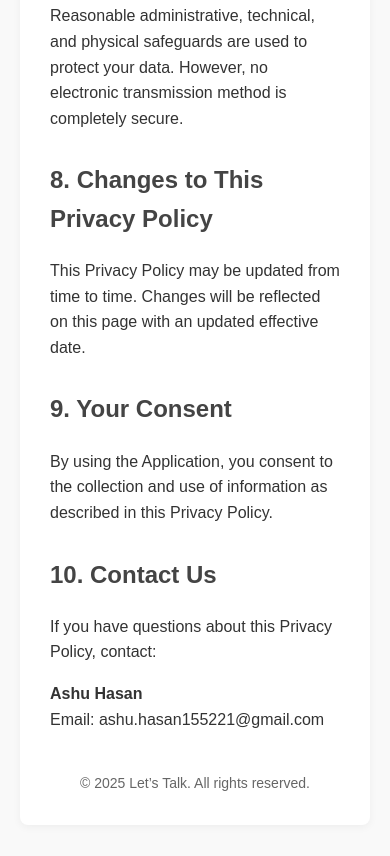
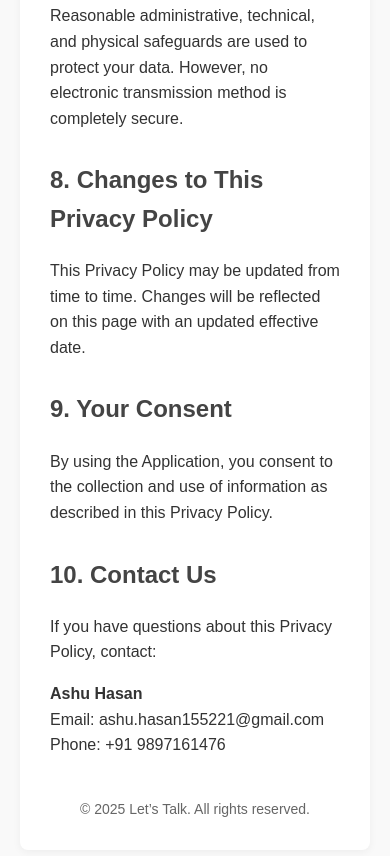
Before and after one commit to Ashu-Hasan/lets-talk-privacy-policy, a plain HTML site: page index.html in a window 390 px wide. Shown: the part 2795-3651 px from the top of the page. Drawn offline with Linux system fonts and the light colour scheme.

Commit message:
Add phone number to contact information

```diff
--- a/index.html
+++ b/index.html
@@ -162,6 +162,7 @@ If you have questions about this Privacy Policy, contact:
 <p>
 <strong>Ashu Hasan</strong><br>
 Email: ashu.hasan155221@gmail.com
+Phone: +91 9897161476
 </p>
 
 <footer>
```
